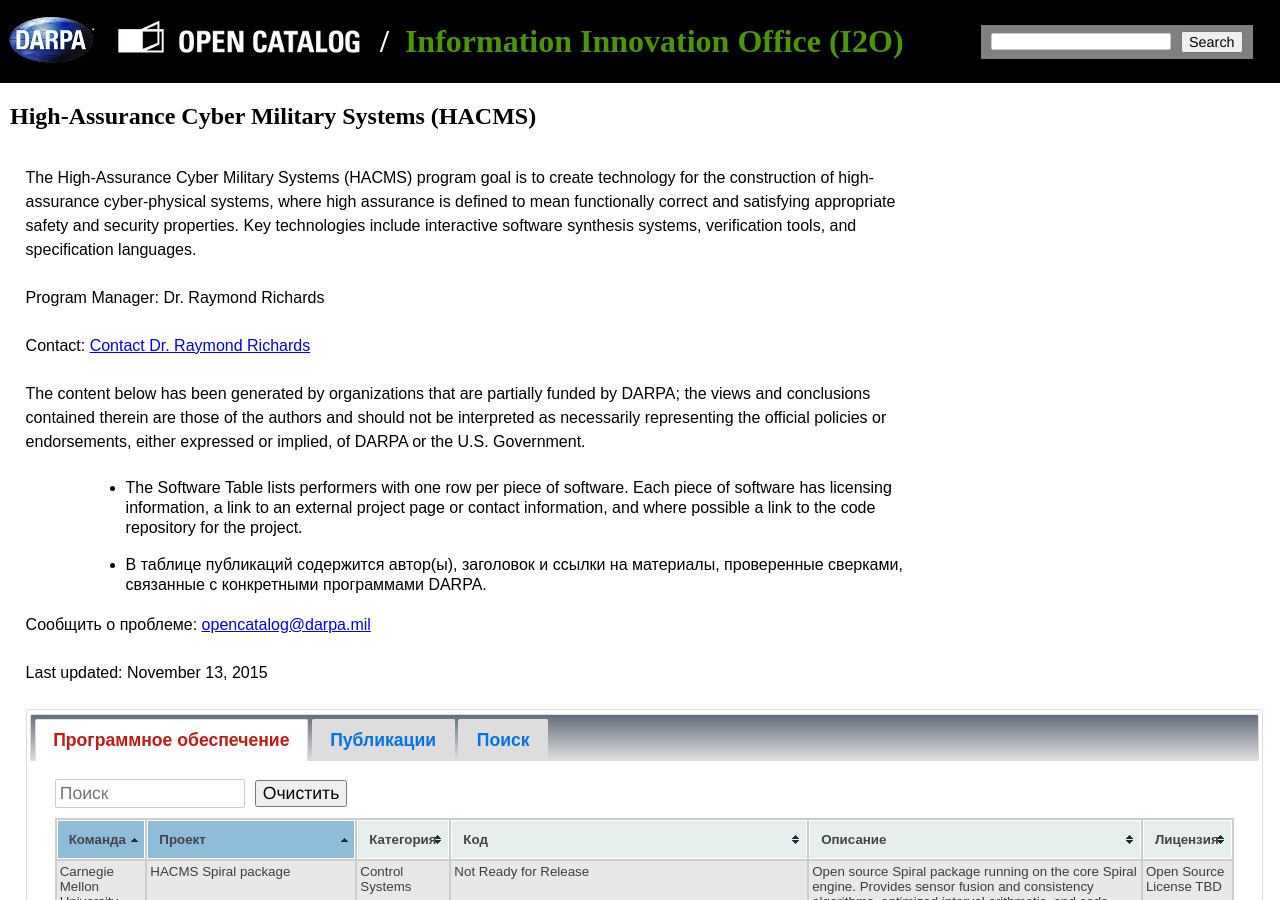
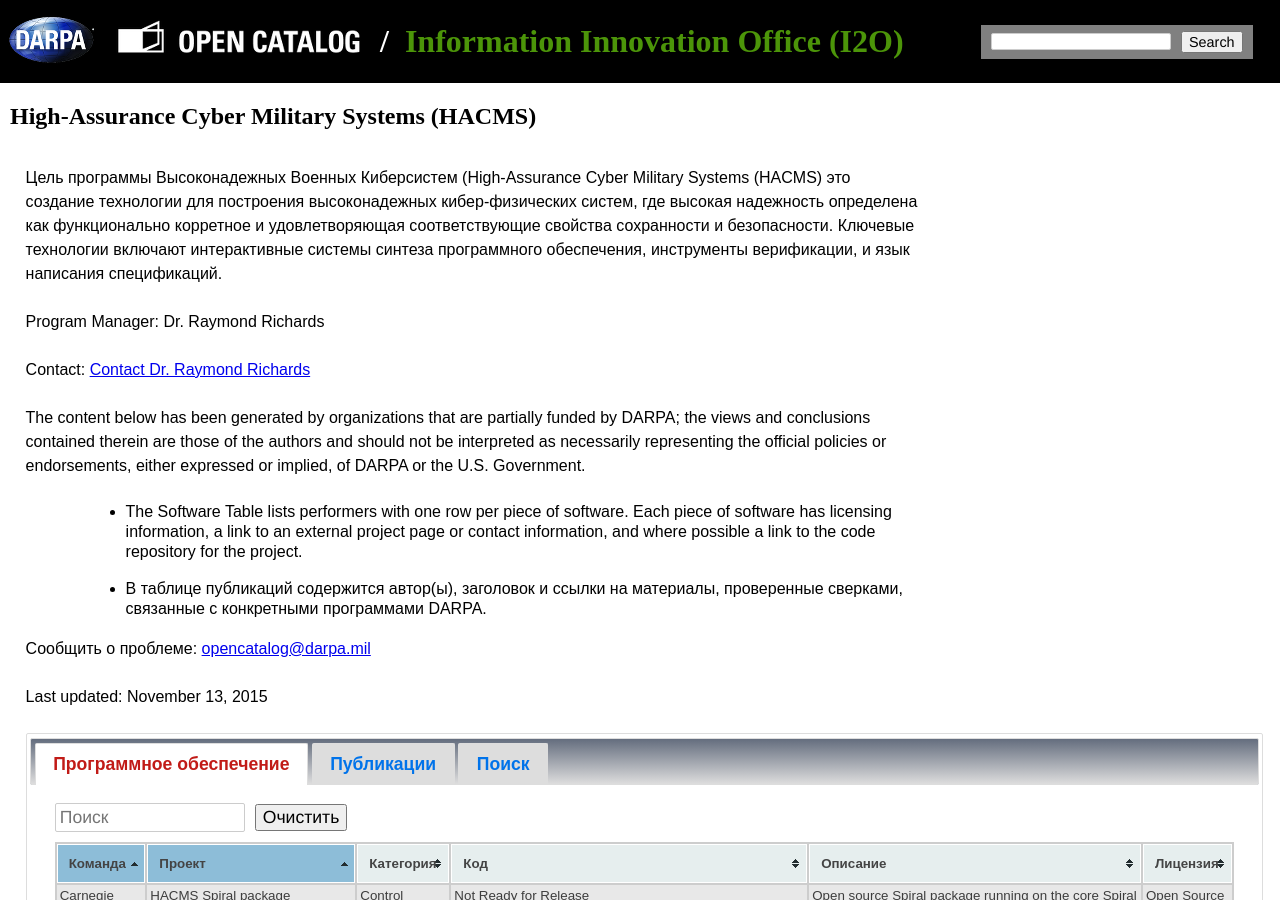
Before and after one commit to kant2002/darpa-ru, a Jekyll site: the page built from ru/HACMS.html, in a window 1280 px wide and 900 px high. Built offline with Jekyll 4.4.1, drawn with Linux system fonts in a browser that asks for light colours.

Commit message:
New translations HACMS.html (Russian)

```diff
--- a/ru/HACMS.html
+++ b/ru/HACMS.html
@@ -4,7 +4,8 @@
 office: Information Innovation Office (I2O)
 ---
 <h2><a href='http://www.darpa.mil/program/high-assurance-cyber-military-systems' class='programlink'>High-Assurance Cyber Military Systems (HACMS)</a></h2>
-<div class='left-paragraph'><p>The High-Assurance Cyber Military Systems (HACMS) program goal is to create technology for the construction of high-assurance cyber-physical systems, where high assurance is defined to mean functionally correct and satisfying appropriate safety and security properties. Key technologies include interactive software synthesis systems, verification tools, and specification languages.
+<div class='left-paragraph'><p>Цель программы Высоконадежных Военных Киберсистем (High-Assurance Cyber Military Systems (HACMS) это создание технологии для построения высоконадежных
+ кибер-физических систем, где высокая надежность определена как функционально корретное и удовлетворяющая соответствующие свойства сохранности и безопасности. Ключевые технологии включают интерактивные системы синтеза программного обеспечения, инструменты верификации, и язык написания спецификаций.
     <p>
         <p>Program Manager: <a href='http://www.darpa.mil/staff/dr-raymond-richards' class='programmanagerlink'>Dr. Raymond Richards</a></p>
       <p>Contact: <a href='https://contact.darpa.mil/contact?people=/staff/dr-raymond-richards'>Contact Dr. Raymond Richards</a>
```
